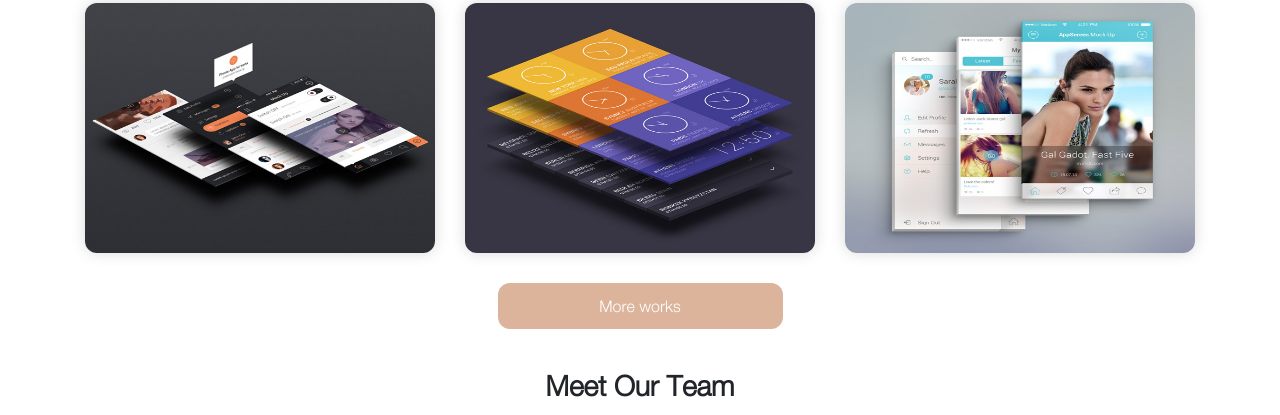
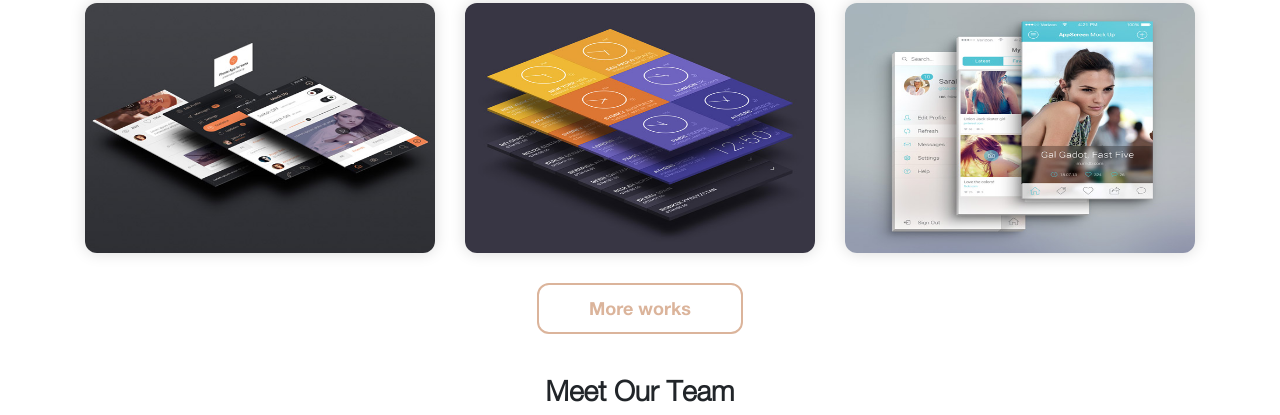
Before and after one commit to zeinabaamer777/touq, a plain HTML site: page index.html in a window 1280 px wide. Shown: the part 1851-2266 px from the top of the page. Drawn offline with Linux system fonts and the light colour scheme.

Commit message:
30/70/2019 works edits

```diff
--- a/css/style.scss
+++ b/css/style.scss
@@ -90,8 +90,10 @@ button:focus
 }
 
 .btn-flat,.btn{
-  background-color: $primary-color;
+  background-color: transparent;
+  border: 2px solid $primary-color;
   transition: all 300ms ease-in-out;
+  color: $primary-color;
 }
 button,
 button:focus {
@@ -218,9 +220,16 @@ a {
 .btn, .btn-flat {
   position: relative;
   border-radius: 12px;
-  font-size: 16px;
   padding: 10px 50px;
-  color: $white;
+  font-size: 18px;
+  font-weight: bold;
+  font-family: HelveticaNeueBold, sans-serif;
+  //color: $white;
+  &:hover{
+    background-color: $primary-color;
+    border-color:transparent;
+    color: $white;
+  }
 }
 
 .lead {
--- a/index.html
+++ b/index.html
@@ -209,8 +209,7 @@
                     </figure>
                 </a>
             </div>
-
-            <a href="" type="button" class="btn btn-flat center wow fadeInUp mx-auto col-md-3">More works<span class="tag"></span></a>
+            <a href="" class="mx-auto" ><button type="button" class="btn btn-lg">More works</button></a>
         </div>
     </div>
 </section>
```
Also changed, not shown: css/style.css, 2 other files.
